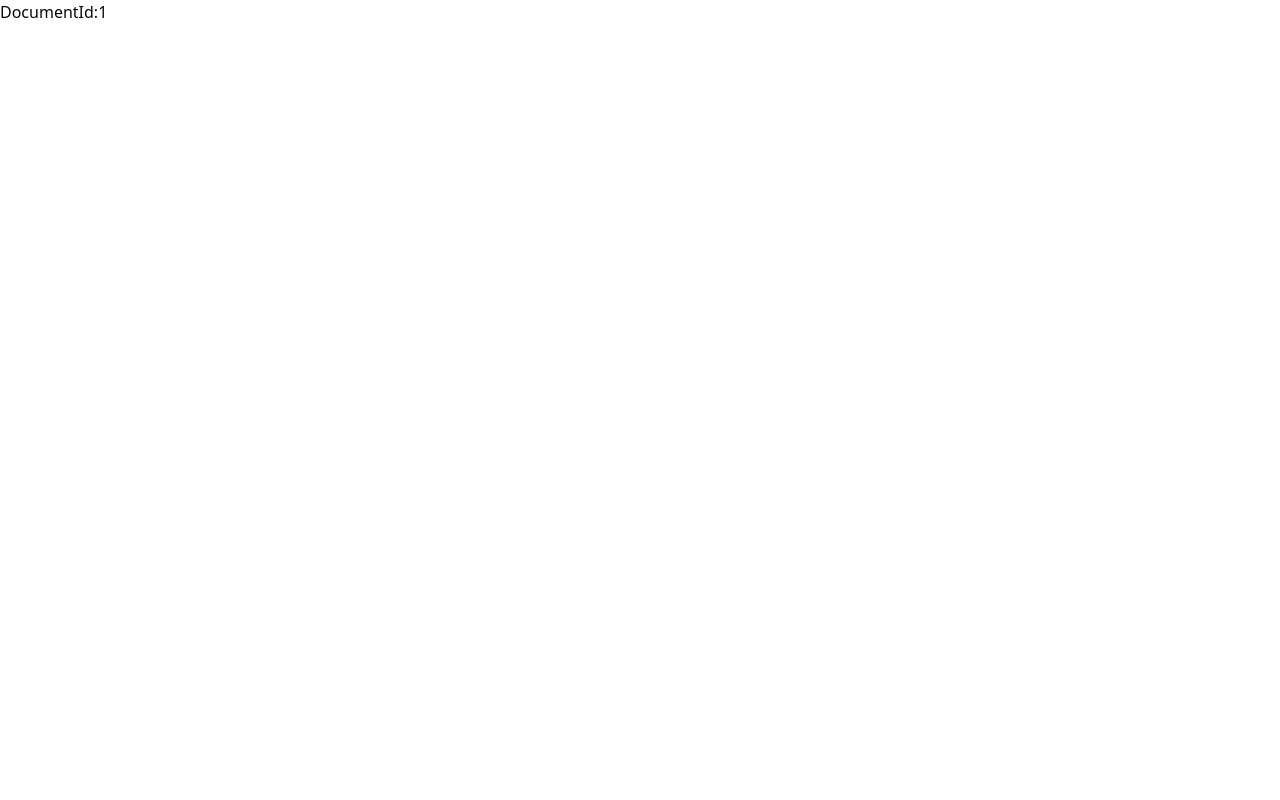
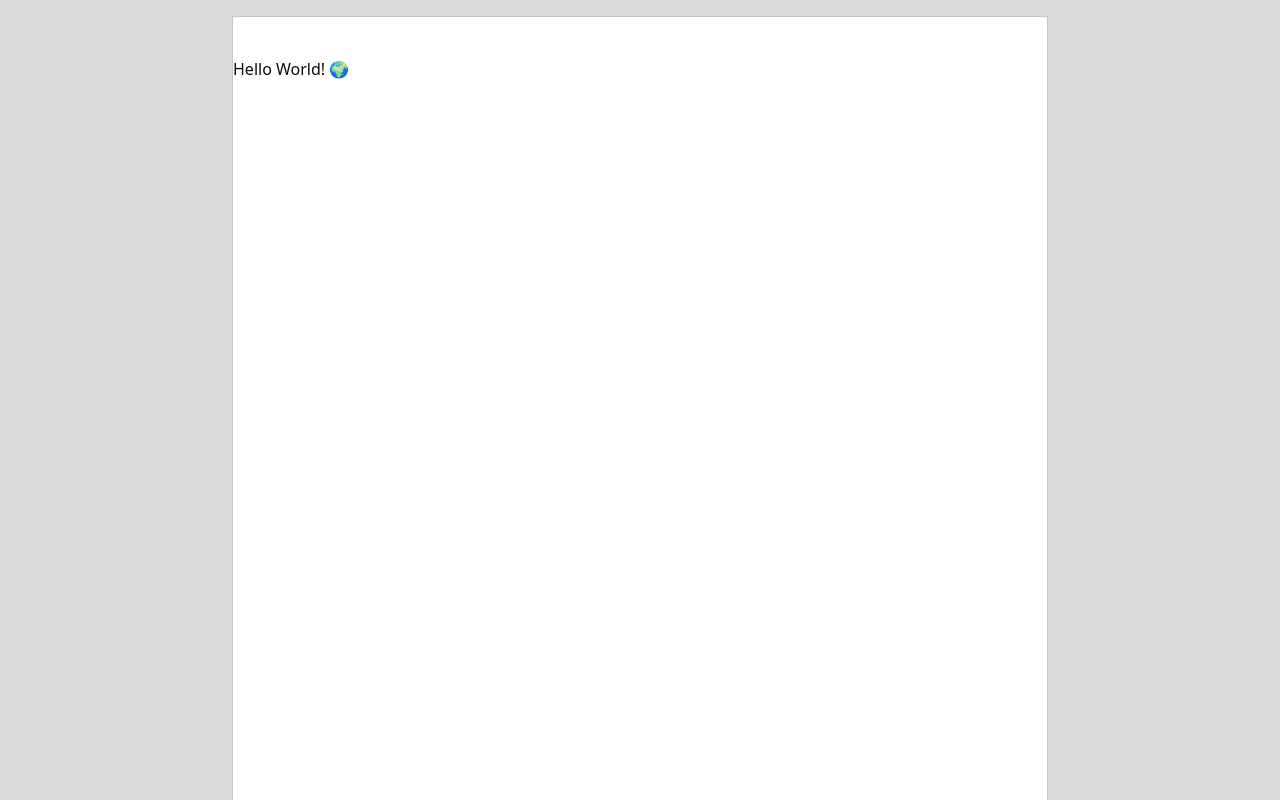
Before and after one commit to pmaurya5060/dossier, a Next.js app: page /documents/1 in a window 1280 px wide. Shown: the top 800 px of the page. Built offline with nearby package versions, Linux system fonts and the light colour scheme.

Commit message:
created initial editor page

```diff
--- a/src/app/documents/[documentid]/editor.tsx
+++ b/src/app/documents/[documentid]/editor.tsx
@@ -1,11 +1,27 @@
-"use client"
+"use client";
 
-import { useEditor,EditorContent } from "@tiptap/react"
-import StarterKit from "@tiptap/starter-kit"
+import {useEditor,EditorContent} from "@tiptap/react";
+import StarterKit from "@tiptap/starter-kit";
 
-export const Editor = () => {
+export const Editor=()=>{
+  const editor=useEditor({
+    immediatelyRender:false,
+    editorProps:{
+      attributes:{
+        styles:"padding-left:56px;padding-right:56px",
+        class:
+          "focus:outline-none print:border-0 bg-white border border-[#C7C7C7] flex flex-col min-h-[1054px] w-[816px] pt-10 pr-14 pb-10 cursor-text",
+      },
+    },
+    extensions:[StarterKit],
+    content:"<p>Hello World! 🌍</p>",
+  });
+
   return (
-    <>
-    <div>editor</div></>
-  )
-}
+    <div className="size-full overflow-x-auto bg-[#dadada] px-4 print:p-0 print:bg-white">
+      <div className="min-w-max flex justify-center w-204 py-4 print:py-0 mx-auto print:w-full print:min-w-0">
+        <EditorContent editor={editor}/>
+      </div>
+    </div>
+  );
+};
--- a/src/app/documents/[documentid]/page.tsx
+++ b/src/app/documents/[documentid]/page.tsx
@@ -1,3 +1,4 @@
+import { Editor } from "./editor";
 interface DocumentIdProps{
   params:Promise<{documentid:string}>;
 }
@@ -7,7 +8,7 @@
 
   return(
     <div>
-      DocumentId:{documentid}
+      <Editor/>
     </div>
   )
 
```
Also changed, not shown: src/app/globals.css (line endings or trailing spaces).
